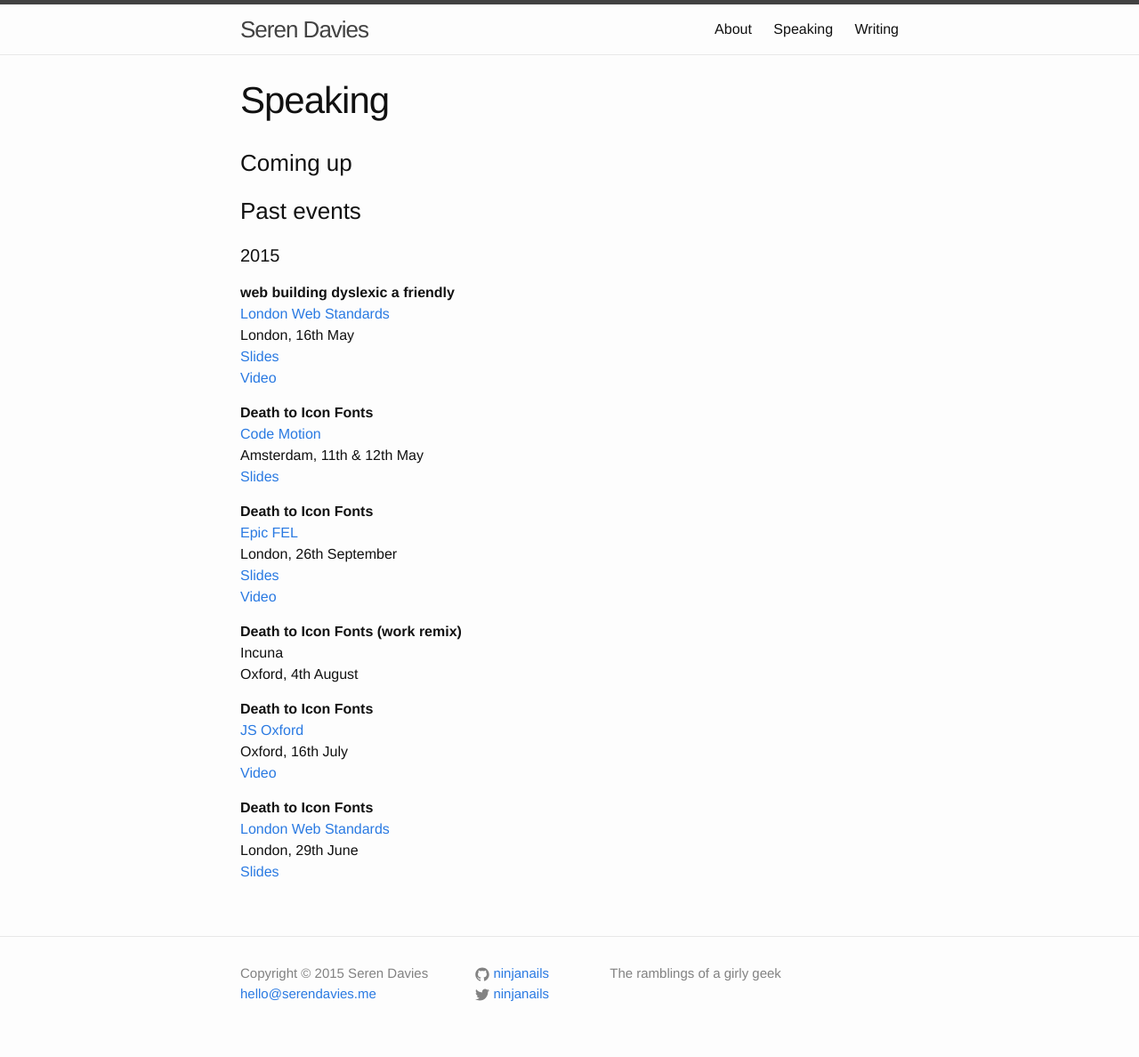
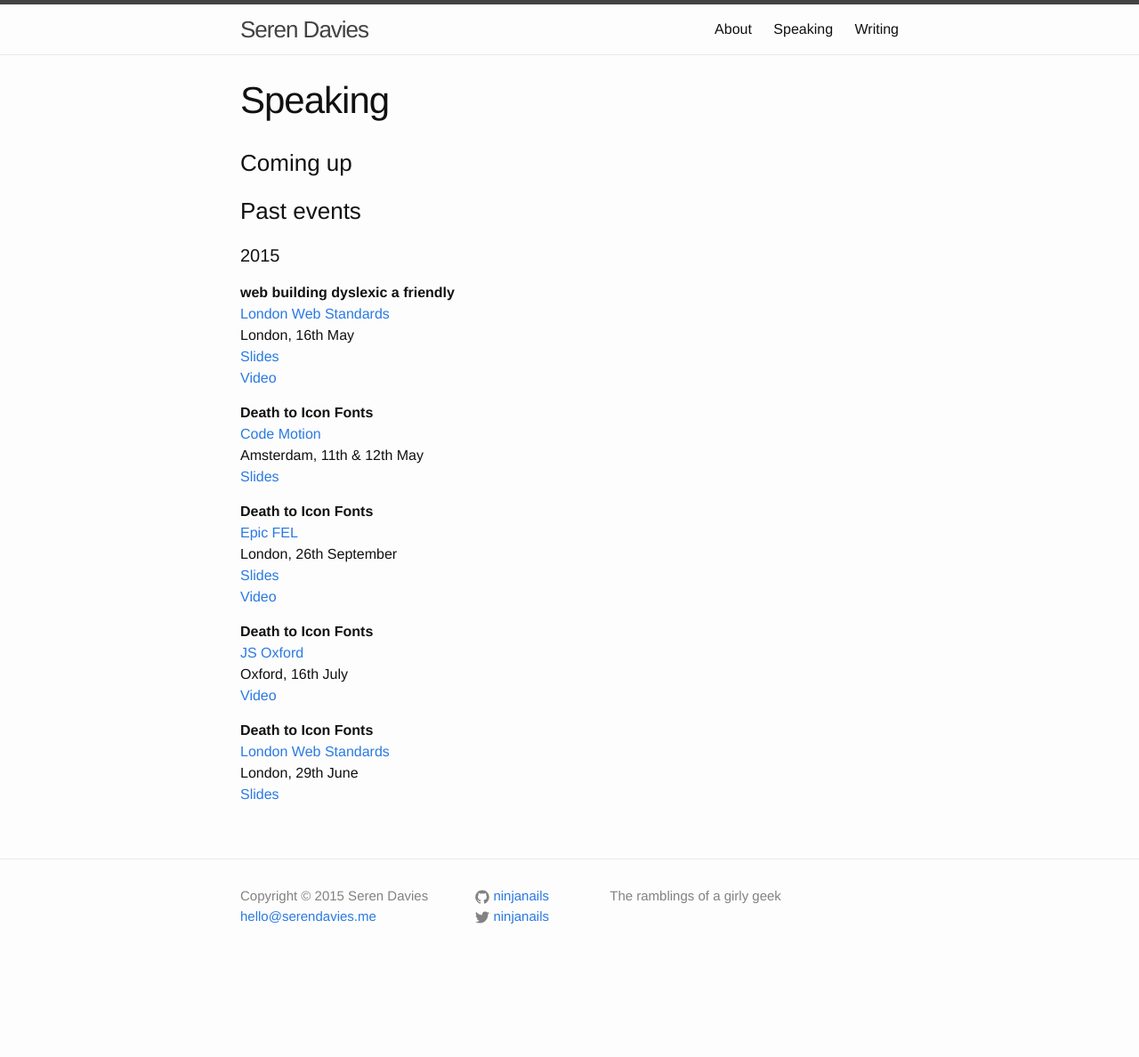
Before and after one commit to ninjanails/ninjanails.github.io, a Jekyll site: the page built from speaking.md, in a window 1280 px wide. Shown: the whole page at 89% size. Built offline with Jekyll 4.4.1, drawn with Linux system fonts in a browser that asks for light colours; after the commit the page ends 1101 px from its top, so only the background shows below that.

Commit message:
Remove work talk

```diff
--- a/speaking.md
+++ b/speaking.md
@@ -27,10 +27,6 @@ London, 26th September <br>
 [Slides](https://speakerdeck.com/ninjanails/death-to-icon-fonts-1)<br>
 [Video](https://www.youtube.com/watch?v=9xXBYcWgCHA)
 
-**Death to Icon Fonts (work remix)** <br>
-Incuna <br>
-Oxford, 4th August
-
 **Death to Icon Fonts** <br>
 [JS Oxford](http://jsoxford.com/2015/Summer-JS/) <br>
 Oxford, 16th July <br>
```
